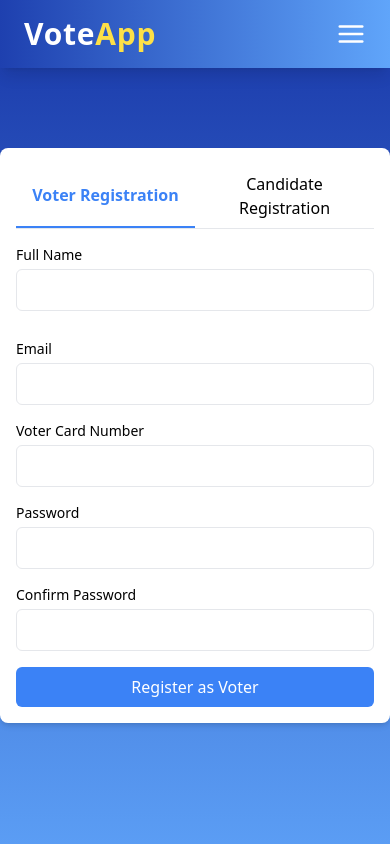
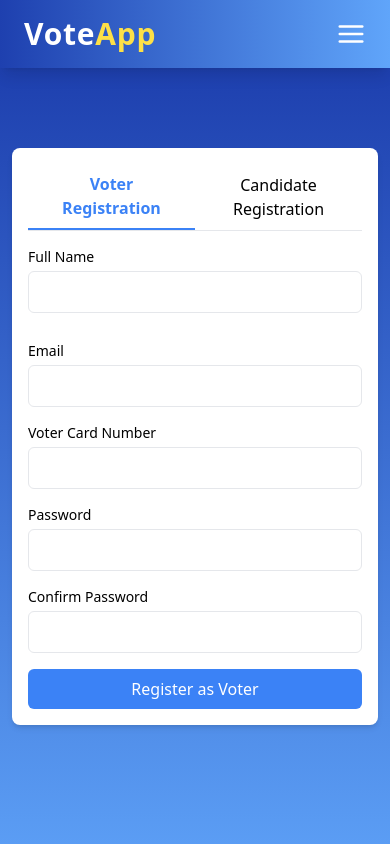
Before and after one commit to Abdulquadri-Mahmud/VoteApp, a React (Vite) app: page /signup in a window 390 px wide. Shown: the top 844 px of the page. Built offline with nearby package versions, Linux system fonts and the light colour scheme.

Commit message:
changes made

```diff
--- a/src/components/Header.jsx
+++ b/src/components/Header.jsx
@@ -2,6 +2,7 @@ import React, { useState } from "react";
 import { Link } from "react-router-dom";
 import { FiMenu, FiX } from "react-icons/fi";
 import { useSelector } from "react-redux";
+import { FaUserAlt } from "react-icons/fa";
 
 export default function Header() {
   const [menuOpen, setMenuOpen] = useState(false);
@@ -19,11 +20,7 @@ export default function Header() {
         </div>
 
         {/* Hamburger Icon for Mobile */}
-        <button
-          onClick={() => setMenuOpen(!menuOpen)}
-          className="lg:hidden text-3xl text-white hover:scale-110 transition-transform"
-          aria-label="Toggle Menu"
-        >
+        <button onClick={() => setMenuOpen(!menuOpen)} className="lg:hidden text-3xl text-white hover:scale-110 transition-transform" aria-label="Toggle Menu">
           {menuOpen ? <FiX /> : <FiMenu />}
         </button>
 
@@ -52,7 +49,7 @@ export default function Header() {
                 {
                   currentUser ? (
                     <>
-                      <img src="" />
+                      <FaUserAlt className="text-white"/>
                     </>
                   ) : 'Login'
                 }
--- a/src/pages/auth/Signup.jsx
+++ b/src/pages/auth/Signup.jsx
@@ -50,7 +50,7 @@ function Registration() {
 
   return (
     <div className="min-h-screen py-20 bg-gradient-to-b from-blue-800 to-blue-400">
-      <div className="max-w-2xl mx-auto p-4 bg-white shadow-md rounded-lg">
+      <div className="max-w-2xl md:mx-auto mx-3 p-4 bg-white shadow-md rounded-lg">
         {/* Tabs */}
         <div className="flex border-b mb-4">
           <button
```
